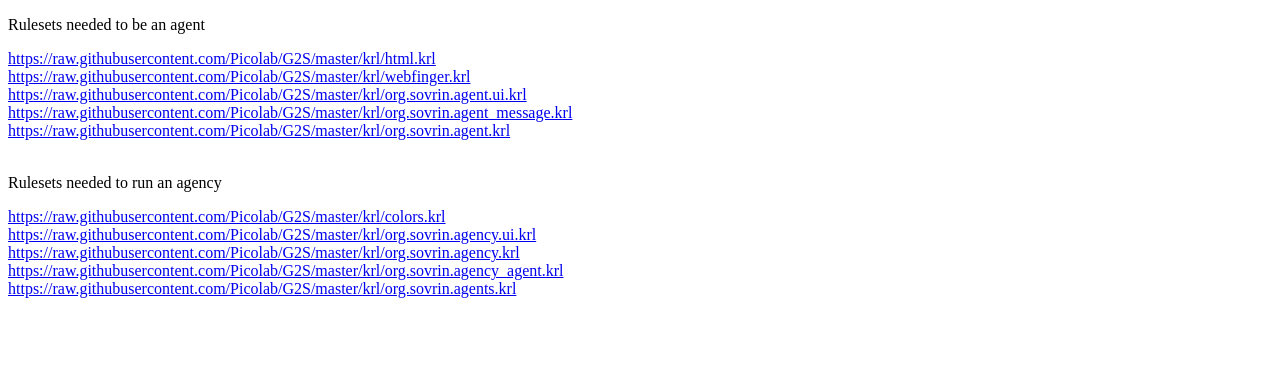
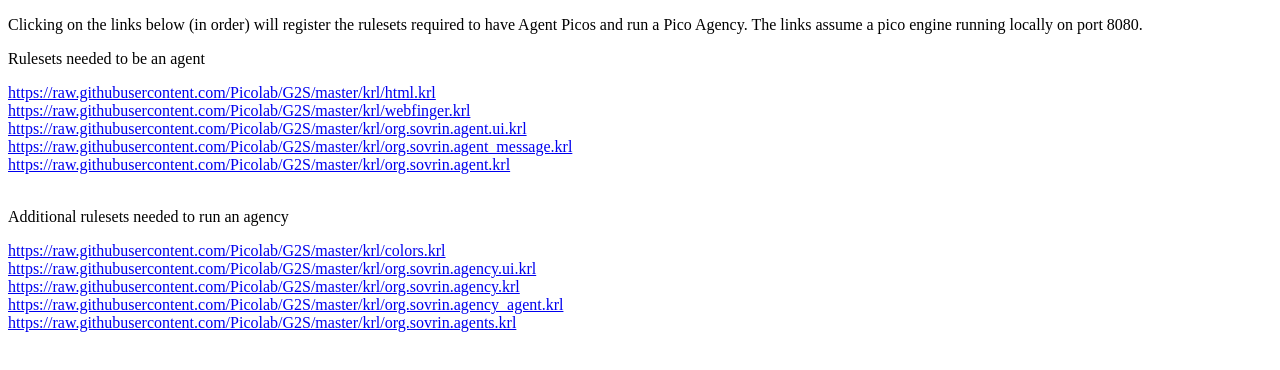
Before and after one commit to Picolab/G2S, a website: page rids.html in a window 1280 px wide. Drawn offline with Linux system fonts and the light colour scheme.

Commit message:
clarification

```diff
--- a/rids.html
+++ b/rids.html
@@ -5,6 +5,10 @@
     <meta charset="UTF-8">
   </head>
   <body>
+<p>
+Clicking on the links below (in order) will register the rulesets required to have Agent Picos and run a Pico Agency.
+The links assume a pico engine running locally on port 8080.
+</p>
 <p>Rulesets needed to be an agent</p>
 <a href="http://localhost:8080/api/ruleset/register?url=https://raw.githubusercontent.com/Picolab/G2S/master/krl/html.krl">https://raw.githubusercontent.com/Picolab/G2S/master/krl/html.krl</a></br>
 <a href="http://localhost:8080/api/ruleset/register?url=https://raw.githubusercontent.com/Picolab/G2S/master/krl/webfinger.krl">https://raw.githubusercontent.com/Picolab/G2S/master/krl/webfinger.krl</a></br>
@@ -12,7 +16,7 @@
 <a href="http://localhost:8080/api/ruleset/register?url=https://raw.githubusercontent.com/Picolab/G2S/master/krl/org.sovrin.agent_message.krl">https://raw.githubusercontent.com/Picolab/G2S/master/krl/org.sovrin.agent_message.krl</a></br>
 <a href="http://localhost:8080/api/ruleset/register?url=https://raw.githubusercontent.com/Picolab/G2S/master/krl/org.sovrin.agent.krl">https://raw.githubusercontent.com/Picolab/G2S/master/krl/org.sovrin.agent.krl</a></br>
     <br>
-<p>Rulesets needed to run an agency</p>
+<p>Additional rulesets needed to run an agency</p>
 <a href="http://localhost:8080/api/ruleset/register?url=https://raw.githubusercontent.com/Picolab/G2S/master/krl/colors.krl">https://raw.githubusercontent.com/Picolab/G2S/master/krl/colors.krl</a></br>
 <a href="http://localhost:8080/api/ruleset/register?url=https://raw.githubusercontent.com/Picolab/G2S/master/krl/org.sovrin.agency.ui.krl">https://raw.githubusercontent.com/Picolab/G2S/master/krl/org.sovrin.agency.ui.krl</a></br>
 <a href="http://localhost:8080/api/ruleset/register?url=https://raw.githubusercontent.com/Picolab/G2S/master/krl/org.sovrin.agency.krl">https://raw.githubusercontent.com/Picolab/G2S/master/krl/org.sovrin.agency.krl</a></br>
```
Also changed, not shown: README.md.
